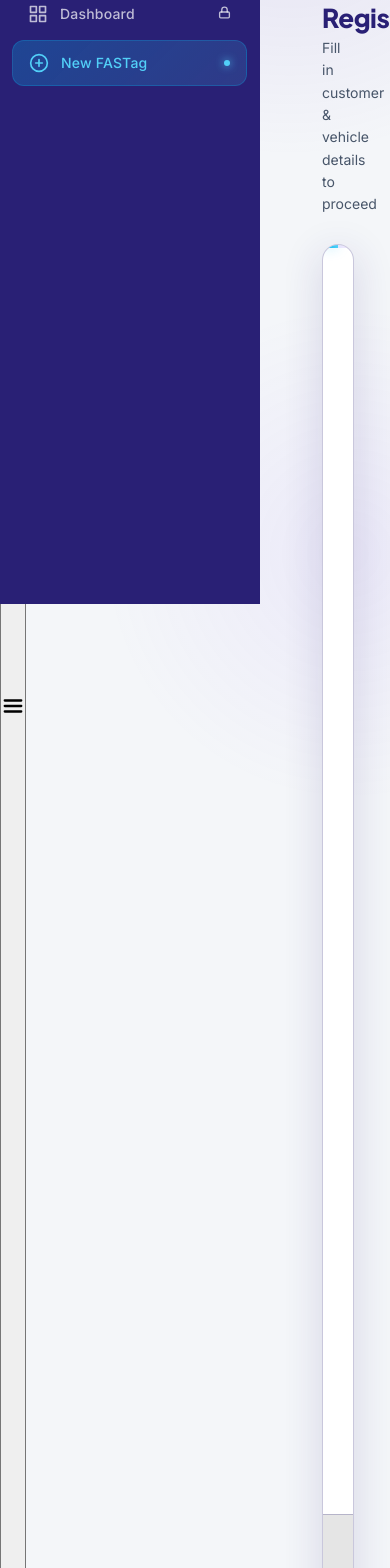
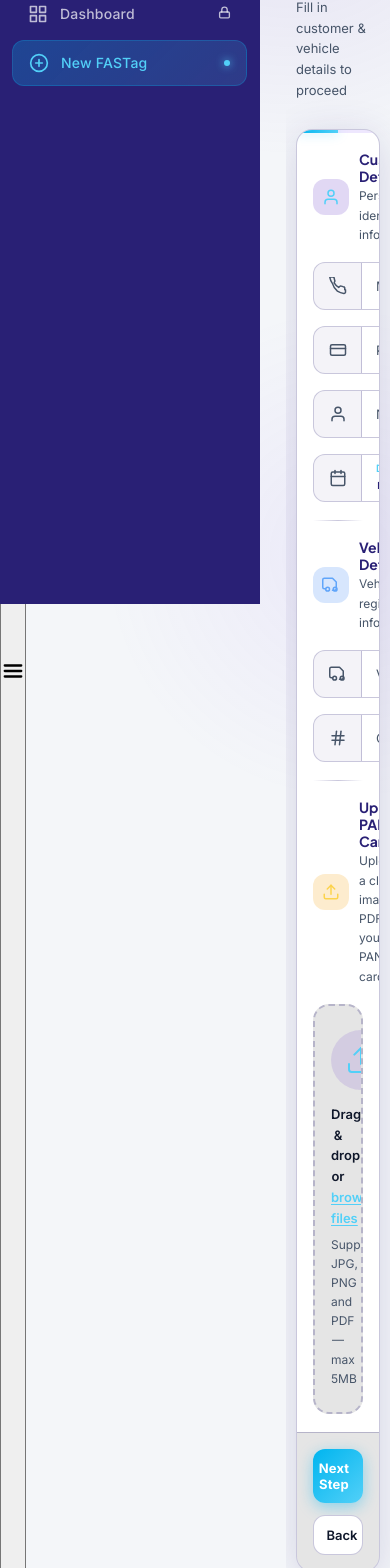
Before and after one commit to 157-49-18-22/tm-sqaure-screens, a React (Vite) app: page / in a window 390 px wide. Shown: the part 240-1808 px from the top of the page. Built offline with nearby package versions, Linux system fonts and the light colour scheme.

Commit message:
Update responsive styles and media queries in Step1.css

```diff
--- a/src/pages/FastagForm/Step1.css
+++ b/src/pages/FastagForm/Step1.css
@@ -1,4 +1,4 @@
-/* ── Shared Form Page Styles (used by both Step1 & Step2) ── */
+/* ── Shared Form Page Styles (used by Step1, Step2, Step3) ── */
 
 .form-page {
   padding: 32px 36px;
@@ -17,6 +17,7 @@
   gap: 8px;
   margin-bottom: 12px;
   color: var(--text-muted);
+  flex-wrap: wrap;
 }
 
 .step-pill {
@@ -423,6 +424,8 @@
   padding: 24px 32px;
   border-top: 1px solid var(--border);
   background: rgba(0,0,0,0.1);
+  flex-wrap: wrap;
+  gap: 12px;
 }
 
 .btn-back {
@@ -483,6 +486,7 @@
   border-radius: var(--radius-md);
   font-size: 13px;
   color: var(--text-secondary);
+  flex-wrap: wrap;
 }
 
 .carry-over-chip strong {
@@ -490,3 +494,162 @@
   font-family: monospace;
   letter-spacing: 1px;
 }
+
+/* ════════════════════════════════
+   RESPONSIVE BREAKPOINTS
+════════════════════════════════ */
+
+/* Tablet (≤ 1024px) */
+@media (max-width: 1024px) {
+  .form-page {
+    padding: 24px 24px;
+  }
+
+  .form-section {
+    padding: 22px 24px;
+  }
+
+  .section-divider {
+    margin: 0 24px;
+  }
+
+  .form-actions {
+    padding: 20px 24px;
+  }
+
+  .carry-over-chip {
+    margin: 12px 24px;
+  }
+}
+
+/* Mobile (≤ 768px) */
+@media (max-width: 768px) {
+  .form-page {
+    padding: 16px 14px;
+  }
+
+  .form-page-title {
+    font-size: 20px;
+  }
+
+  .form-page-sub {
+    font-size: 13px;
+  }
+
+  .step-breadcrumb {
+    gap: 6px;
+  }
+
+  .step-pill {
+    font-size: 11px;
+    padding: 3px 10px;
+  }
+
+  .form-container {
+    border-radius: var(--radius-lg);
+  }
+
+  .form-section {
+    padding: 18px 16px;
+  }
+
+  .section-divider {
+    margin: 0 16px;
+  }
+
+  .section-header {
+    gap: 10px;
+    margin-bottom: 18px;
+  }
+
+  .section-icon {
+    width: 36px;
+    height: 36px;
+  }
+
+  .section-title {
+    font-size: 15px;
+  }
+
+  /* Stack 2-col grids to single column */
+  .fields-2col {
+    grid-template-columns: 1fr;
+  }
+
+  .input-group {
+    height: 48px;
+  }
+
+  .form-input {
+    font-size: 13px;
+  }
+
+  .floating-label {
+    font-size: 13px;
+  }
+
+  .upload-zone {
+    padding: 24px 16px;
+  }
+
+  .upload-title {
+    font-size: 13px;
+  }
+
+  .form-actions {
+    padding: 16px;
+    flex-direction: column-reverse;
+  }
+
+  .btn-back,
+  .btn-next {
+    width: 100%;
+    justify-content: center;
+  }
+
+  .carry-over-chip {
+    margin: 10px 16px;
+    font-size: 12px;
+  }
+
+  .chassis-split {
+    flex-direction: column;
+    height: auto;
+    padding: 8px;
+    gap: 6px;
+  }
+
+  .chassis-input {
+    width: 100%;
+    height: 40px !important;
+  }
+
+  .chassis-sep {
+    display: none;
+  }
+}
+
+/* Small Mobile (≤ 480px) */
+@media (max-width: 480px) {
+  .form-page {
+    padding: 12px 10px;
+  }
+
+  .form-page-title {
+    font-size: 18px;
+  }
+
+  .section-title {
+    font-size: 14px;
+  }
+
+  .section-sub {
+    font-size: 12px;
+  }
+
+  .btn-back,
+  .btn-next {
+    font-size: 13px;
+    padding: 11px 16px;
+  }
+}
```
